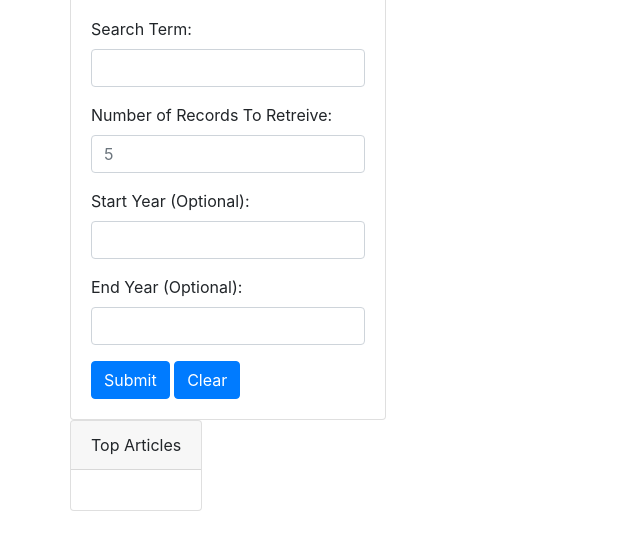
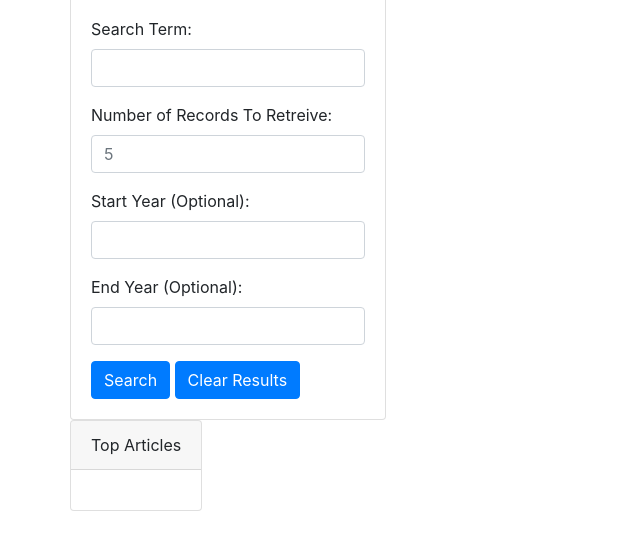
Before and after one commit to karimifar/NYT-Search, a plain HTML site: page index.html in a window 1280 px wide. Shown: the part 109-656 px from the top of the page, without its empty margins (0-640 px from the left). Drawn offline with nearby package versions, Linux system fonts and the light colour scheme.

Commit message:
changed buttons

```diff
--- a/index.html
+++ b/index.html
@@ -41,8 +41,8 @@
                                         <input type="text" class="form-control" id="endYear" placeholder="">
                                     </div>
 
-                                    <button type="submit" class="btn btn-primary">Submit</button>
-                                    <button type="submit" class="btn btn-primary">Clear</button>
+                                    <button type="submit" class="btn btn-primary" id="searchBtn">Search</button>
+                                    <button type="submit" class="btn btn-primary" id="clearBtn">Clear Results</button>
                                 </form>
                         </div>
 
```
